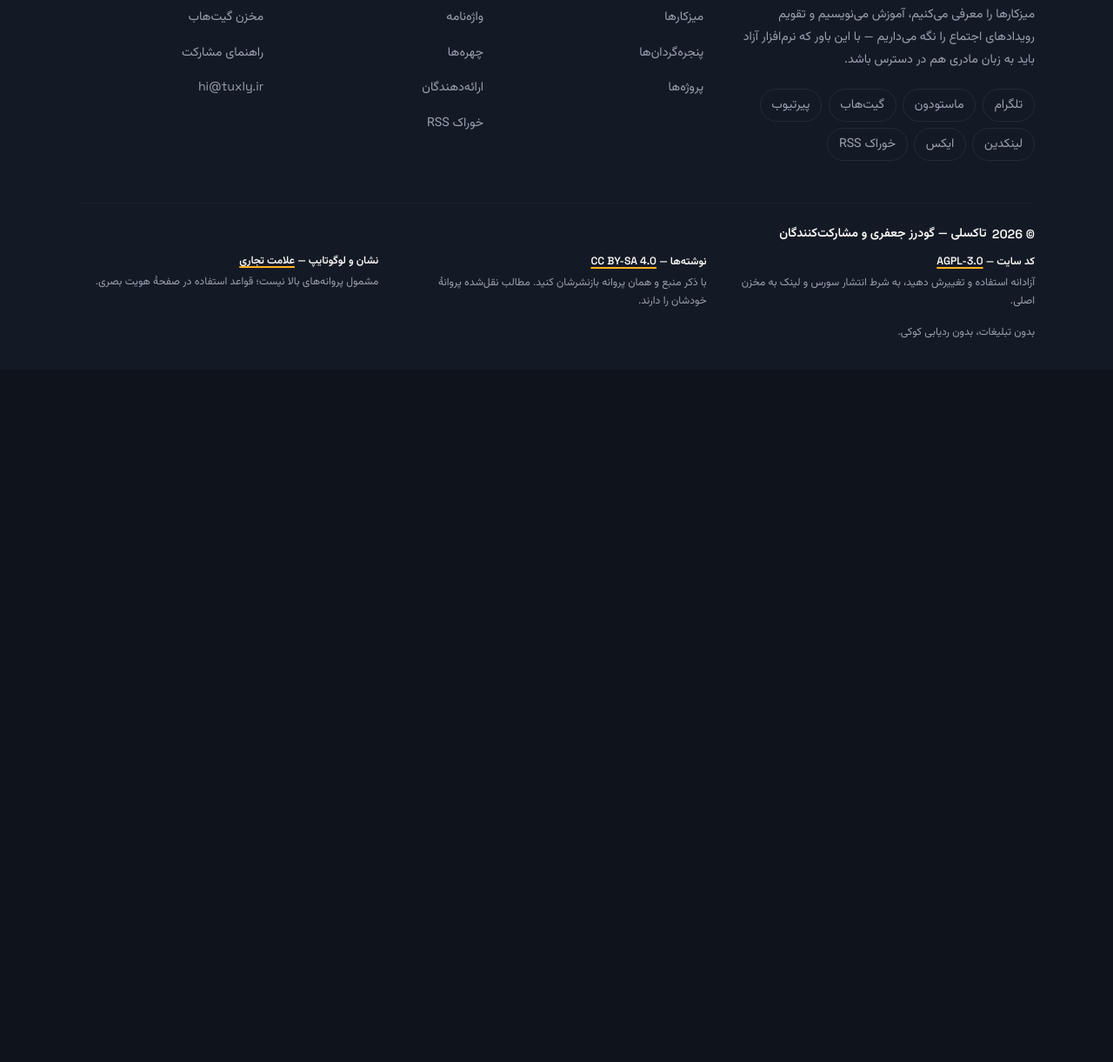
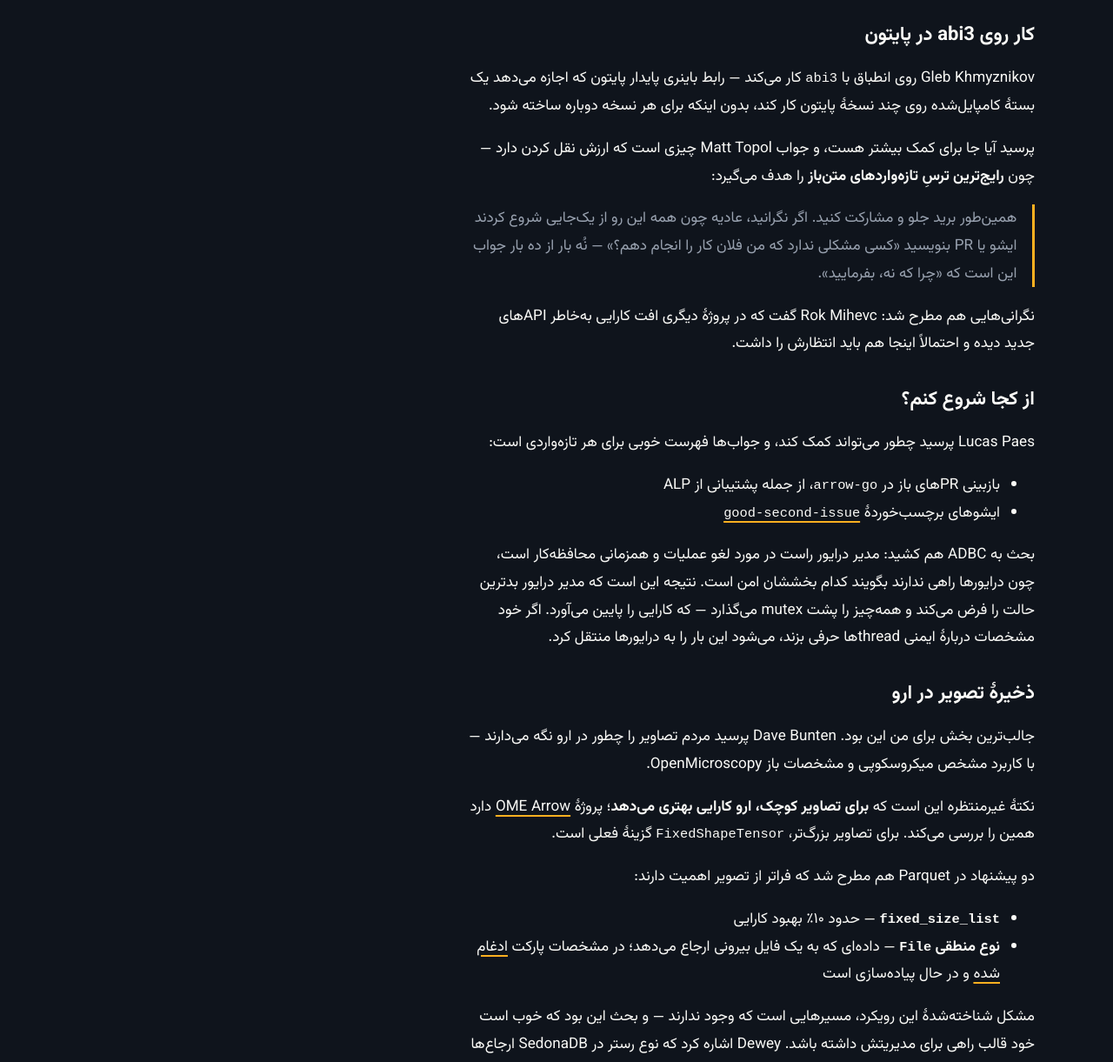
Before and after one commit to Goudarz/tuxly, an Astro site: page /events/apache-arrow-community-meeting in a window 1280 px wide. Shown: the part 2044-3265 px from the top of the page at 87% size. Before the commit the page ends 2469 px from the top, so only its background shows below. Built offline with nearby package versions, Linux system fonts and the light colour scheme; Astro itself is replaced by a stand-in of ours.

Commit message:
content: add a recap of the Apache Arrow community meeting

```diff
--- a/content/events/apache-arrow-community-meeting.md
+++ b/content/events/apache-arrow-community-meeting.md
@@ -9,6 +9,7 @@
 onlineUrl: https://zoom.us/j/94594790228?pwd=dD4nB2oHsrm18kKBe8QlGSJgb1oN7x.1
 registerUrl: https://docs.google.com/document/d/1xrji8fc6_24TVmKiHJB4ECX1Zy2sy2eRbBjpVJMnPmk/
 registerLabel: یادداشت‌ها و موضوع‌ها
+notesUrl: https://docs.google.com/document/d/1xrji8fc6_24TVmKiHJB4ECX1Zy2sy2eRbBjpVJMnPmk/
 priceNote: رایگان و بدون نام‌نویسی
 language: انگلیسی
 country: بین‌المللی
@@ -42,3 +43,84 @@
 فهرست‌های پستی — را دارد.
 
 راستی زبان نشست انگلیسی است.
+
+---
+
+## چه گذشت
+
+نشست ۲۱ مرداد برگزار شد و چهار موضوع اصلی مطرح شد. خلاصهٔ زیر برداشت ما از
+یادداشت‌های عمومی جلسه است؛ متن کامل و بی‌واسطه در
+[سند رسمی](https://docs.google.com/document/d/1xrji8fc6_24TVmKiHJB4ECX1Zy2sy2eRbBjpVJMnPmk/)
+هست.
+
+### سریال‌سازی JSON برای اسکیمای ارو
+
+بحث اصلی سر یک اصل بنیادی بود: **رفت‌وبرگشت**. یعنی اگر اسکیمایی را به JSON
+تبدیل کنید و دوباره بخوانید، باید دقیقاً همان چیز اول دربیاید.
+
+مسئله اینجاست که این «دقیقاً همان» را چطور تعریف کنیم. یک لایهٔ سریال‌سازی
+می‌تواند برای نویسنده راحت باشد — مثلاً پیش‌فرض بگذارد که هر ستون
+`nullable` است — ولی همان راحتی، تعریف برابری را مبهم می‌کند. اگر ورودی
+رشته بود، خروجی هم باید رشته باشد یا می‌تواند شی باشد؟
+
+جمع‌بندی گفت‌وگو این بود که ارو معمولاً راحتی‌های نویسنده را به پیاده‌سازی‌ها
+و بایندینگ‌ها می‌سپارد و لایهٔ متعارف را کمینه نگه می‌دارد. Dewey Dunnington
+هم اشاره کرد که هیچ‌کدام از مشخصات دیگر ارو تعریف صریحی از رفت‌وبرگشت
+ندارند — یعنی این اولین جایی است که باید تعریفش کنند.
+
+### کار روی abi3 در پایتون
+
+Gleb Khmyznikov روی انطباق با `abi3` کار می‌کند — رابط باینری پایدار پایتون
+که اجازه می‌دهد یک بستهٔ کامپایل‌شده روی چند نسخهٔ پایتون کار کند، بدون
+اینکه برای هر نسخه دوباره ساخته شود.
+
+پرسید آیا جا برای کمک بیشتر هست، و جواب Matt Topol چیزی است که ارزش نقل
+کردن دارد — چون **رایج‌ترین ترسِ تازه‌واردهای متن‌باز** را هدف می‌گیرد:
+
+> همین‌طور برید جلو و مشارکت کنید. اگر نگرانید، عادیه چون همه این رو از یک‌جایی شروع کردند
+> ایشو یا PR بنویسید «کسی مشکلی ندارد که من فلان کار را انجام دهم؟» —
+> نُه بار از ده بار جواب این است که «چرا که نه، بفرمایید».
+
+نگرانی‌هایی هم مطرح شد: Rok Mihevc گفت که در پروژهٔ دیگری افت کارایی
+به‌خاطر APIهای جدید دیده و احتمالاً اینجا هم باید انتظارش را داشت.
+
+### از کجا شروع کنم؟
+
+Lucas Paes پرسید چطور می‌تواند کمک کند، و جواب‌ها فهرست خوبی برای هر
+تازه‌واردی است:
+
+- بازبینی PRهای باز در `arrow-go`، از جمله پشتیبانی از ALP
+- ایشوهای برچسب‌خوردهٔ
+  [`good-second-issue`](https://github.com/apache/arrow/issues?q=is%3Aissue+state%3Aopen+label%3Agood-second-issue)
+
+بحث به ADBC هم کشید: مدیر درایور راست در مورد لغو عملیات و همزمانی محافظه‌کار
+است، چون درایورها راهی ندارند بگویند کدام بخششان امن است. نتیجه این است که
+مدیر درایور بدترین حالت را فرض می‌کند و همه‌چیز را پشت mutex می‌گذارد — که
+کارایی را پایین می‌آورد. اگر خود مشخصات دربارهٔ ایمنی threadها حرفی بزند،
+می‌شود این بار را به درایورها منتقل کرد.
+
+### ذخیرهٔ تصویر در ارو
+
+جالب‌ترین بخش برای من این بود. Dave Bunten پرسید مردم تصاویر را چطور در ارو
+نگه می‌دارند — با کاربرد مشخص میکروسکوپی و مشخصات باز OpenMicroscopy.
+
+نکتهٔ غیرمنتظره این است که **برای تصاویر کوچک، ارو کارایی بهتری می‌دهد**؛
+پروژهٔ [OME Arrow](https://github.com/wayscience/ome-arrow) دارد همین را
+بررسی می‌کند. برای تصاویر بزرگ‌تر، `FixedShapeTensor` گزینهٔ فعلی است.
+
+دو پیشنهاد در Parquet  هم مطرح شد که فراتر از تصویر اهمیت دارند:
+
+- **`fixed_size_list`** — حدود ۱۰٪ بهبود کارایی
+- **نوع منطقی `File`** — داده‌ای که به یک فایل بیرونی ارجاع می‌دهد؛ در
+  مشخصات پارکت [ادغام شده](https://github.com/apache/parquet-format/pull/585)
+  و در حال پیاده‌سازی است
+
+مشکل شناخته‌شدهٔ این رویکرد، مسیرهایی است که وجود ندارند — و بحث این بود که
+خوب است خود قالب راهی برای مدیریتش داشته باشد. Dewey اشاره کرد که نوع رستر
+در SedonaDB ارجاع‌ها را در متادیتا نگه می‌دارد. همین ایده برای امبدینگ‌ها هم
+بررسی می‌شود.
+
+### حاضران
+
+<bdi class="latin">Matt Topol, Rusty Conover, Sam Arch, Kent Wu,
+Dave Bunten, Lucas Paes, Gleb Khmyznikov, Rok Mihevc, Dewey Dunnington</bdi>
```
